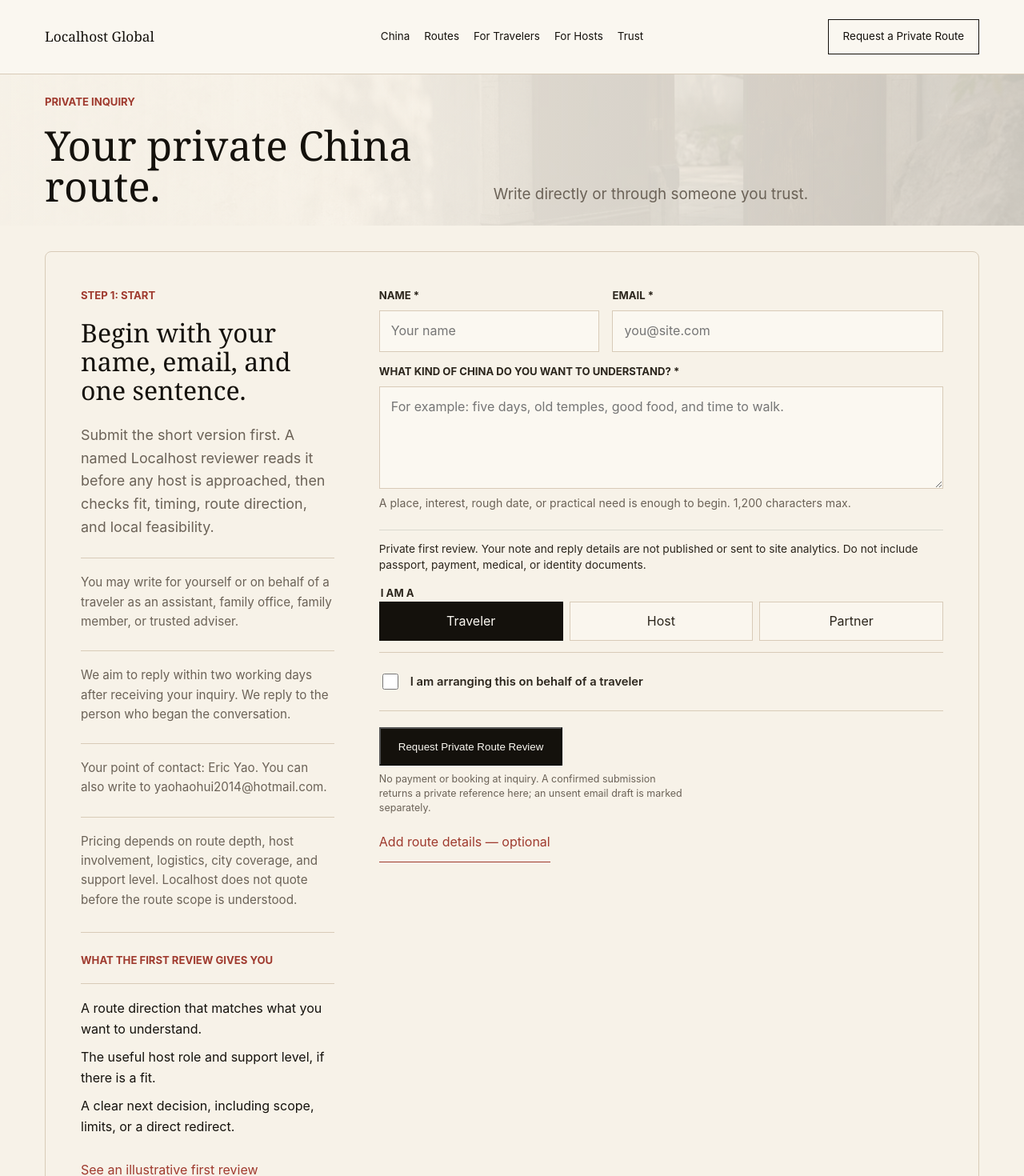
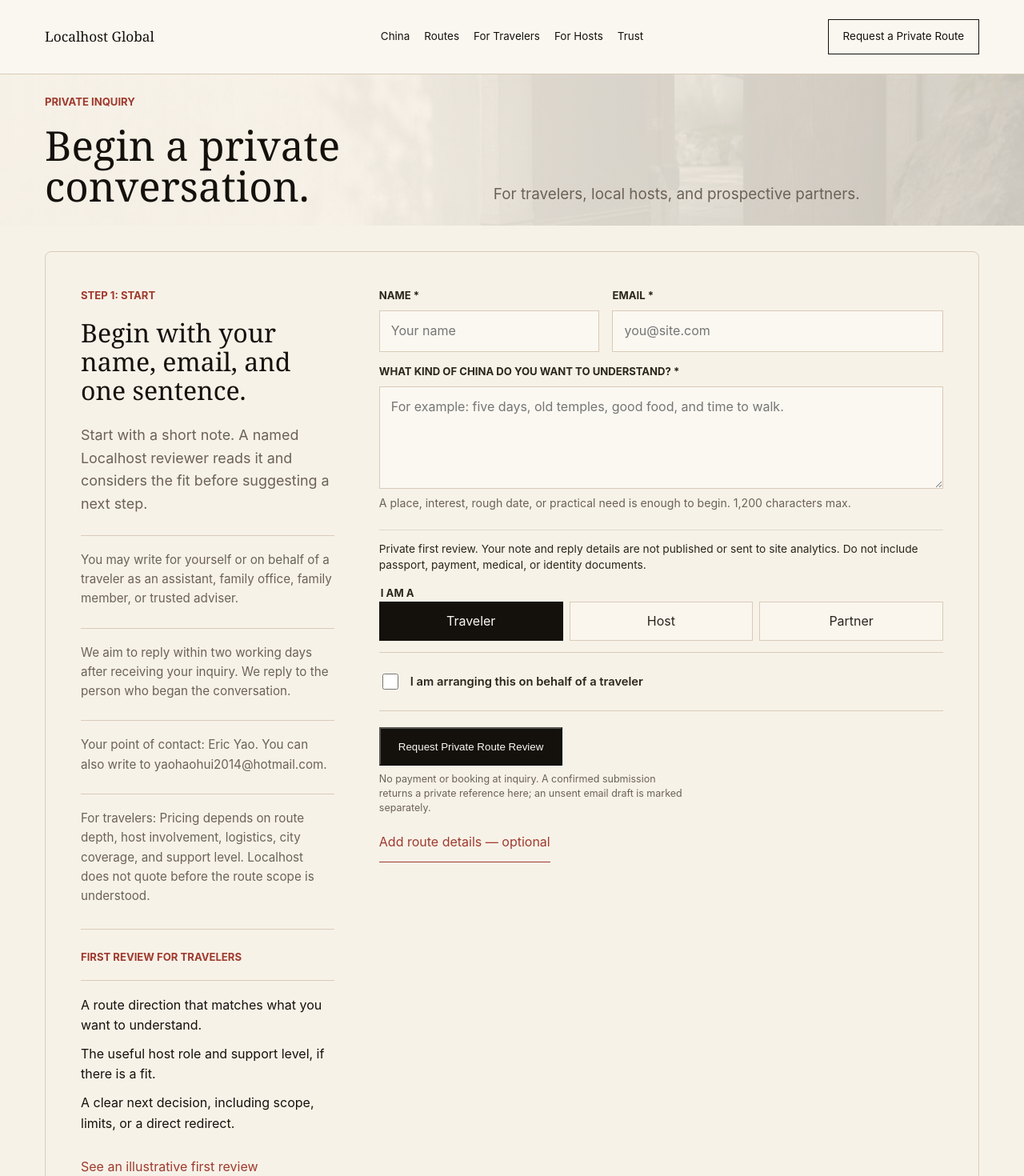
Before and after one commit to luckyericyao/localhostchinav1, a Next.js app: page /inquiry in a window 1280 px wide. Shown: the top 1470 px of the page at 80% size. Built offline with nearby package versions, Linux system fonts and the light colour scheme.

Commit message:
Align the inquiry entry with travelers, hosts, and partners

```diff
--- a/app/inquiry/page.tsx
+++ b/app/inquiry/page.tsx
@@ -15,14 +15,14 @@ import { buildLocalhostPageMetadata } from "@/lib/metadata";
 import { normalizeMetricPath, normalizeMetricSource } from "@/lib/metricDimensions";
 
 export const metadata: Metadata = buildLocalhostPageMetadata({
-  title: "Private Route Preference Intake — Localhost Global",
+  title: "Private Inquiry — Localhost Global",
   description:
-    "Begin a private China route review with your intent, timing, comfort, curiosity, and preferred level of local support.",
+    "Write to Localhost about a private China route, hosting, or a potential collaboration.",
   image: "/images/inquiry-courtyard-threshold.png",
   imageAlt:
     "A quiet Chinese courtyard threshold in natural light with warm stone texture.",
   path: "/inquiry",
-  shareTitle: "Begin a Private China Route Review"
+  shareTitle: "Begin a Private Conversation"
 });
 
 const afterSubmit = [
@@ -98,6 +98,8 @@ export default async function InquiryPage({ searchParams }: InquiryPageProps) {
   const params = (await searchParams) || {};
   const intentType = parseIntent(firstValue(params.type)) || "traveler";
   const routeContext = parseRoute(firstValue(params.route));
+  const routeLocked = Boolean(routeContext && routeContext !== "china-general");
+  const routeInquiry = intentType === "traveler" && routeLocked;
   const sourcePage = normalizeMetricPath(firstValue(params.sourcePage)) || "/inquiry";
   const sourceLabel = normalizeMetricSource(firstValue(params.sourceLabel)) || "Inquiry page";
   const operator = publicOperator(process.env);
@@ -110,11 +112,13 @@ export default async function InquiryPage({ searchParams }: InquiryPageProps) {
         <section className="page-hero support-hero page-hero--inquiry">
           <div>
             <p className="eyebrow">Private Inquiry</p>
-            <h1>Your private China route.</h1>
+            <h1>{routeInquiry ? "Your private China route." : "Begin a private conversation."}</h1>
           </div>
           <div className="page-hero-copy">
             <p>
-              Write directly or through someone you trust.
+              {routeInquiry
+                ? "Write directly or through someone you trust."
+                : "For travelers, local hosts, and prospective partners."}
               <noscript>
                 <br />
                 This form needs JavaScript. You can{" "}
@@ -135,7 +139,7 @@ export default async function InquiryPage({ searchParams }: InquiryPageProps) {
           <div className="inquiry-shell inquiry-shell--wide">
             <LocalhostIntakeForm
               contactHref={publicContactHref}
-              contextLocked={Boolean(routeContext && routeContext !== "china-general")}
+              contextLocked={routeLocked}
               intentType={intentType}
               routeContext={routeContext}
               sourceLabel={sourceLabel}
@@ -146,9 +150,9 @@ export default async function InquiryPage({ searchParams }: InquiryPageProps) {
                 <p className="eyebrow">Step 1: Start</p>
                 <h2>Begin with your name, email, and one sentence.</h2>
                 <p>
-                  Submit the short version first. A named Localhost reviewer
-                  reads it before any host is approached, then checks fit,
-                  timing, route direction, and local feasibility.
+                  {routeInquiry
+                    ? "Submit the short version first. A named Localhost reviewer reads it before any host is approached, then checks fit, timing, route direction, and local feasibility."
+                    : "Start with a short note. A named Localhost reviewer reads it and considers the fit before suggesting a next step."}
                 </p>
                 <p className="fine-copy">
                   You may write for yourself or on behalf of a traveler as an
@@ -165,12 +169,13 @@ export default async function InquiryPage({ searchParams }: InquiryPageProps) {
                 </p>
               ) : null}
               <p className="fine-copy">
+                {!routeInquiry ? "For travelers: " : null}
                 Pricing depends on route depth, host involvement, logistics,
                 city coverage, and support level. Localhost does not quote
                 before the route scope is understood.
               </p>
               <div className="review-deliverable-block">
-                <p className="eyebrow">What the first review gives you</p>
+                <p className="eyebrow">{routeInquiry ? "What the first review gives you" : "First review for travelers"}</p>
                 <ul className="clean-list">
                   {firstReviewDeliverables.map((item) => (
                     <li key={item}>{item}</li>
@@ -216,7 +221,7 @@ export default async function InquiryPage({ searchParams }: InquiryPageProps) {
         <section className="section section--dark">
           <div className="section-heading">
             <p className="eyebrow">After You Submit</p>
-            <h2>What happens after you submit?</h2>
+            <h2>{routeInquiry ? "What happens after you submit?" : "What follows a route inquiry?"}</h2>
           </div>
           <ol className="rhythm-list rhythm-list--dark">
             {afterSubmit.map((item) => (
--- a/scripts/inquiry-content-smoke.mjs
+++ b/scripts/inquiry-content-smoke.mjs
@@ -148,6 +148,7 @@ async function roleCase(viewport, role) {
     await page.locator('textarea[name="foodPreferences"]').fill(food);
     await page.locator('textarea[name="sensitiveNotes"]').fill("PRIVATE TRAVELER CONSTRAINT");
     await page.getByRole("button", { name: role === "host" ? "Host" : "Partner", exact: true }).click();
+    assert.equal(await page.locator("h1").innerText(), "Begin a private conversation.");
     const scope = role === "host" ? "host" : "partnership";
     const toggle = page.getByRole("button", { name: `Hide ${scope} details` });
     assert.equal(await toggle.getAttribute("aria-expanded"), "true");
--- a/scripts/inquiry-layout-smoke.mjs
+++ b/scripts/inquiry-layout-smoke.mjs
@@ -103,6 +103,8 @@ try {
     for (const path of ["/inquiry", "/inquiry?route=shanxi&type=traveler"]) {
       const response = await page.goto(`${baseUrl}${path}`, { waitUntil: "load" });
       assert.equal(response.status(), 200, path);
+      assert.equal(await page.locator("h1").innerText(),
+        path.includes("?route=") ? "Your private China route." : "Begin a private conversation.");
       await page.locator("#inquiry-name").waitFor();
       await page.evaluate(() => document.fonts.ready);
       const layout = await page.evaluate(() => ({
--- a/scripts/site-smoke.mjs
+++ b/scripts/site-smoke.mjs
@@ -70,7 +70,8 @@ const expectedContent = new Map([
   [
     "/inquiry",
     [
-      "directly or through someone you trust",
+      "Begin a private conversation.",
+      "For travelers, local hosts, and prospective partners.",
       "We aim to reply",
       "after receiving your inquiry.",
       "See an illustrative first review"
```
